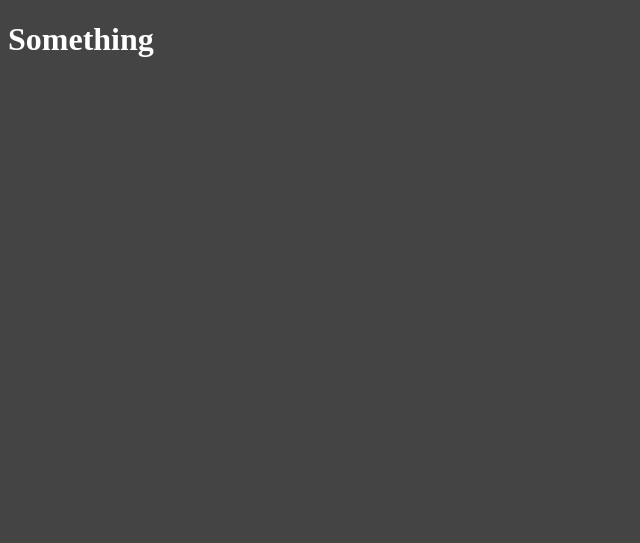
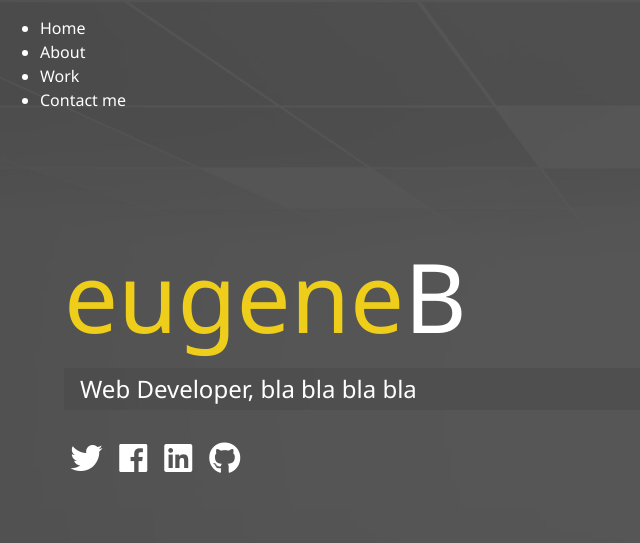
Before and after one commit to ENBelko/portfolio, a website: page index.html in a window 1280 px wide. Shown: the whole page, without its empty margins (0-640 px from the left). Drawn offline with Linux system fonts and the light colour scheme.

Commit message:
'IndexMarkUp'

```diff
--- a/index.html
+++ b/index.html
@@ -2,10 +2,70 @@
 <html lang="en">
 <head>
     <meta charset="UTF-8">
+    <meta name="viewport" content="width=device-width,
+    initial-scale=1.0">
+    <meta http-equiv="X-UA-Compatible"
+          content="ie=edge">
+    <link rel="stylesheet" href="https://use.fontawesome.com/releases/v5.3.1/css/all.css"
+          integrity="sha384-mzrmE5qonljUremFsqc01SB46JvROS7bZs3IO2EmfFsd15uHvIt+Y8vEf7N7fWAU" crossorigin="anonymous">
     <link rel="stylesheet" href="css/main.css">
     <title>THE Portfolio</title>
 </head>
-<body>
-<h1>Something</h1>
+<body id="bg-img">
+<header>
+    <div class="menu-btn">
+        <div class="btn-line"></div>
+        <div class="btn-line"></div>
+        <div class="btn-line"></div>
+    </div>
+
+    <nav class="menu">
+        <div class="menu-branding">
+            <div class="portrait">
+
+            </div>
+            <ul class="menu-nav">
+                <li class="nav-item">
+                    <a href="/" class="nav-link">Home</a>
+                </li>
+                <li class="nav-item">
+                    <a href="/about.html" class="nav-link">About</a>
+                </li>
+                <li class="nav-item">
+                    <a href="/work.html" class="nav-link">Work</a>
+                </li>
+                <li class="nav-item">
+                    <a href="/contact.html" class="nav-link">Contact me</a>
+                </li>
+            </ul>
+        </div>
+    </nav>
+
+</header>
+
+<main id="home">
+    <h1 class="lg-heading">
+        <span class="text-secondary">eugene</span>B
+    </h1>
+    <h2 class="sm-heading">
+        Web Developer, bla bla bla bla
+    </h2>
+    <div class="icons">
+        <a href="#!">
+            <i class="fab fa-twitter fa-2x"></i>
+        </a>
+        <a href="#!">
+            <i class="fab fa-facebook fa-2x"></i>
+        </a>
+        <a href="#!">
+            <i class="fab fa-linkedin fa-2x"></i>
+        </a>
+        <a href="#!">
+            <i class="fab fa-github fa-2x"></i>
+        </a>
+    </div>
+</main>
+
+<script src="js/main.js"></script>
 </body>
 </html>
--- /dev/null
+++ b/scss/_config.scss
@@ -0,0 +1,31 @@
+$primary-color: #444;
+$secondary-color: #eece1a;
+$show-home-image: true;
+$home-image: url(../img/background.png);
+$background-opacity: 0.9;
+
+@mixin easeOut {
+  transition: all 0.5s ease-out;
+}
+
+@mixin background {
+  @if $show-home-image {
+    &#bg-img {
+      background: $home-image;
+      background-attachment: fixed;
+      background-size: cover;
+
+      &:after {
+        content: '';
+        position: absolute;
+        top: 0;
+        right: 0;
+        width: 100%;
+        height: 100%;
+        z-index: -1;
+        background: rgba($primary-color, $background-opacity);
+      }
+    }
+
+  }
+}
--- a/scss/main.scss
+++ b/scss/main.scss
@@ -1,6 +1,70 @@
-$primary-color: #444;
+@import "config";
+
+* {
+  box-sizing: border-box;
+}
 
 body {
+  @include background;
   background: $primary-color;
   color: #fff;
+  height: 100%;
+  margin: 0;
+  font-family: "Segoe UI", Tahoma, Geneva, Verdana, sans-serif;
+  line-height: 1.5;
 }
+
+h1, h2, h3 {
+  margin: 0;
+  font-weight: 400;
+
+  &.lg-heading {
+    font-size: 6rem;
+  }
+
+  &.sm-heading {
+    margin-bottom: 2rem;
+    padding: 0.2rem 1rem;
+    background: rgba(lighten($primary-color, 2), 0.5);
+  }
+}
+
+a {
+  color: #fff;
+  text-decoration: none;
+}
+
+header {
+  position: fixed;
+  z-index: 2;
+  width: 100%;
+}
+
+.text-secondary {
+  color: $secondary-color;
+}
+
+main {
+  padding: 4rem;
+  height: 100%;
+
+  .icons {
+    margin-top: 1rem;
+
+    a {
+      padding: 0.4rem;
+
+      &:hover {
+        color: $secondary-color;
+        @include easeOut;
+      }
+    }
+  }
+
+  &#home {
+    overflow: hidden;
+    h1 {
+      margin-top: 20vh;
+    }
+  }
+}
```
Also changed, not shown: css/main.css, img/background.png (added), js/main.js (added).
